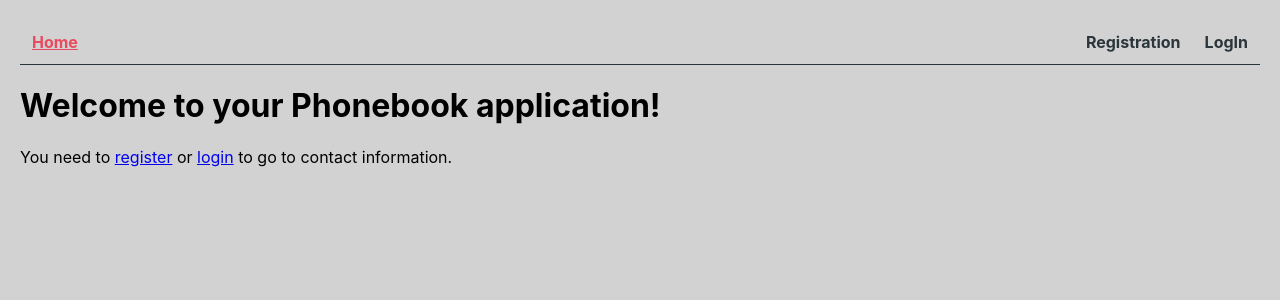
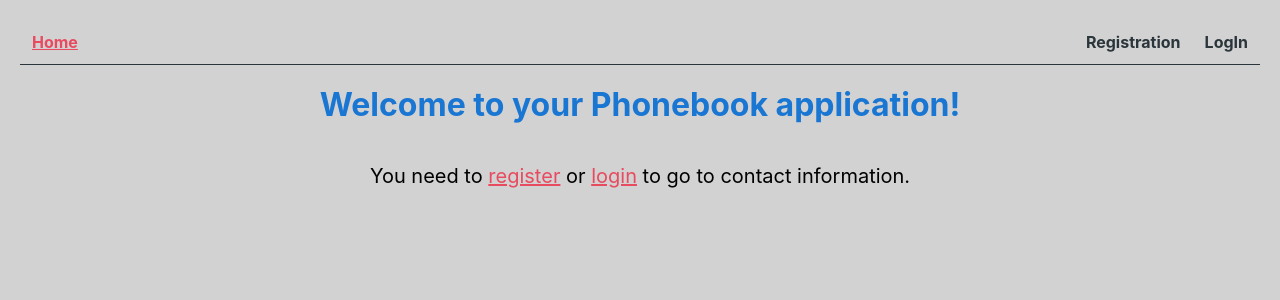
Before and after one commit to andriy-lanyk/goit-react-hw-08-phonebook, a React (Create React App) app: page / in a window 1280 px wide. Shown: the top 300 px of the page. Built offline with nearby package versions, Linux system fonts and the light colour scheme.

Commit message:
Add styles to  HomeView and UserMenu

```diff
--- a/src/Components/App/App.styles.js
+++ b/src/Components/App/App.styles.js
@@ -1,6 +1,9 @@
 import styled from "@emotion/styled";
 
 export const Container = styled.div`
+  display: flex;
+  flex-direction: column;
+  align-items: center;
   max-width: 1440px;
   margin: 0;
   padding: 20px;
--- a/src/Components/AppBar/AppBar.styles.js
+++ b/src/Components/AppBar/AppBar.styles.js
@@ -4,6 +4,7 @@ const Header = styled.header`
   display: flex;
   justify-content: space-between;
   align-items: center;
+  width: 100%;
   border-bottom: 1px solid #2a363b;
 `;
 
@@ -13,6 +14,8 @@ const Container = styled.div`
 `;
 
 const Span = styled.span`
+  display: flex;
+  align-items: center;
   font-weight: 700;
   margin-right: 12px;
 `;
--- a/src/Components/AppBar/UserMenu.js
+++ b/src/Components/AppBar/UserMenu.js
@@ -1,6 +1,10 @@
 import { useDispatch, useSelector } from "react-redux";
 import { authOperations, authSelectors } from "../../Redux/Auth";
-import { Container, Span, Btn } from "./AppBar.styles";
+
+import Button from "@material-ui/core/Button";
+import ExitToAppIcon from "@material-ui/icons/ExitToApp";
+import AccountBoxIcon from "@material-ui/icons/AccountBox";
+import { Container, Span } from "./AppBar.styles";
 
 const UserMenu = () => {
   const name = useSelector(authSelectors.getUserName);
@@ -8,10 +12,19 @@ const UserMenu = () => {
 
   return (
     <Container>
-      <Span>Hello, {name}</Span>
-      <Btn type="button" onClick={() => dispatch(authOperations.logOut())}>
+      <Span>
+        Hello, <AccountBoxIcon color="primary" fontSize="large" />
+        {name}
+      </Span>
+      <Button
+        type="button"
+        onClick={() => dispatch(authOperations.logOut())}
+        variant="contained"
+        size="small"
+        endIcon={<ExitToAppIcon />}
+      >
         LogOut
-      </Btn>
+      </Button>
     </Container>
   );
 };
--- a/src/Components/Views/HomeView/HomeView.js
+++ b/src/Components/Views/HomeView/HomeView.js
@@ -1,12 +1,20 @@
 import { Link } from "react-router-dom";
+import styles from "./HomeView.module.css";
 
 const HomeView = () => {
   return (
-    <div>
-      <h1>Welcome to your Phonebook application!</h1>
-      <p>
-        You need to <Link to="/register">register</Link> or{" "}
-        <Link to="/login">login</Link> to go to contact information.
+    <div className={styles.container}>
+      <h1 className={styles.title}>Welcome to your Phonebook application!</h1>
+      <p className={styles.text}>
+        You need to{" "}
+        <Link to="/register" className={styles.textLink}>
+          register
+        </Link>{" "}
+        or{" "}
+        <Link to="/login" className={styles.textLink}>
+          login
+        </Link>{" "}
+        to go to contact information.
       </p>
     </div>
   );
--- a/src/Components/Views/HomeView/HomeView.module.css
+++ b/src/Components/Views/HomeView/HomeView.module.css
@@ -0,0 +1,20 @@
+.container {
+  display: flex;
+  flex-direction: column;
+  align-items: center;
+}
+
+.title {
+  margin: 0;
+  padding: 20px;
+  color: rgb(25, 118, 210);
+}
+
+.text {
+  font-size: 20px;
+}
+
+.textLink {
+  color: #e84a5f;
+  text-decoration: underline;
+}
```
